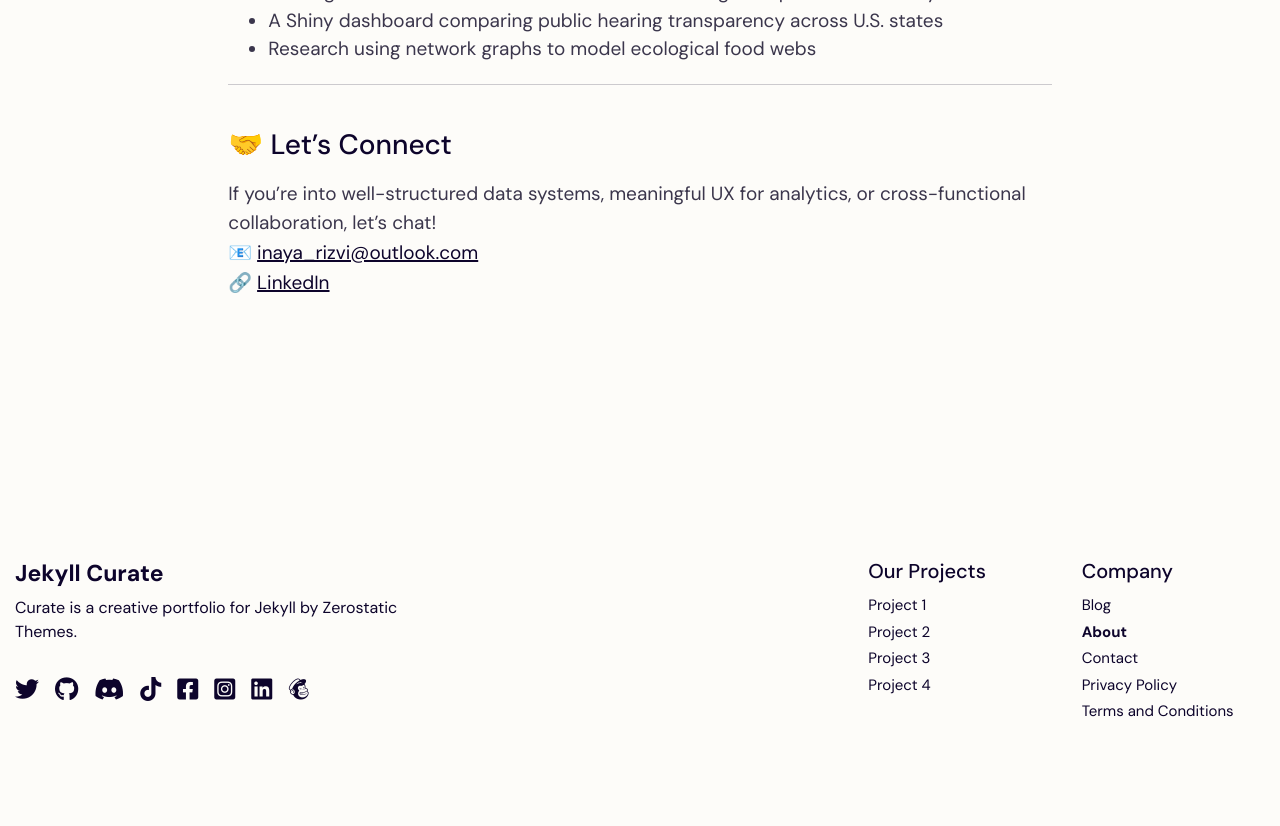
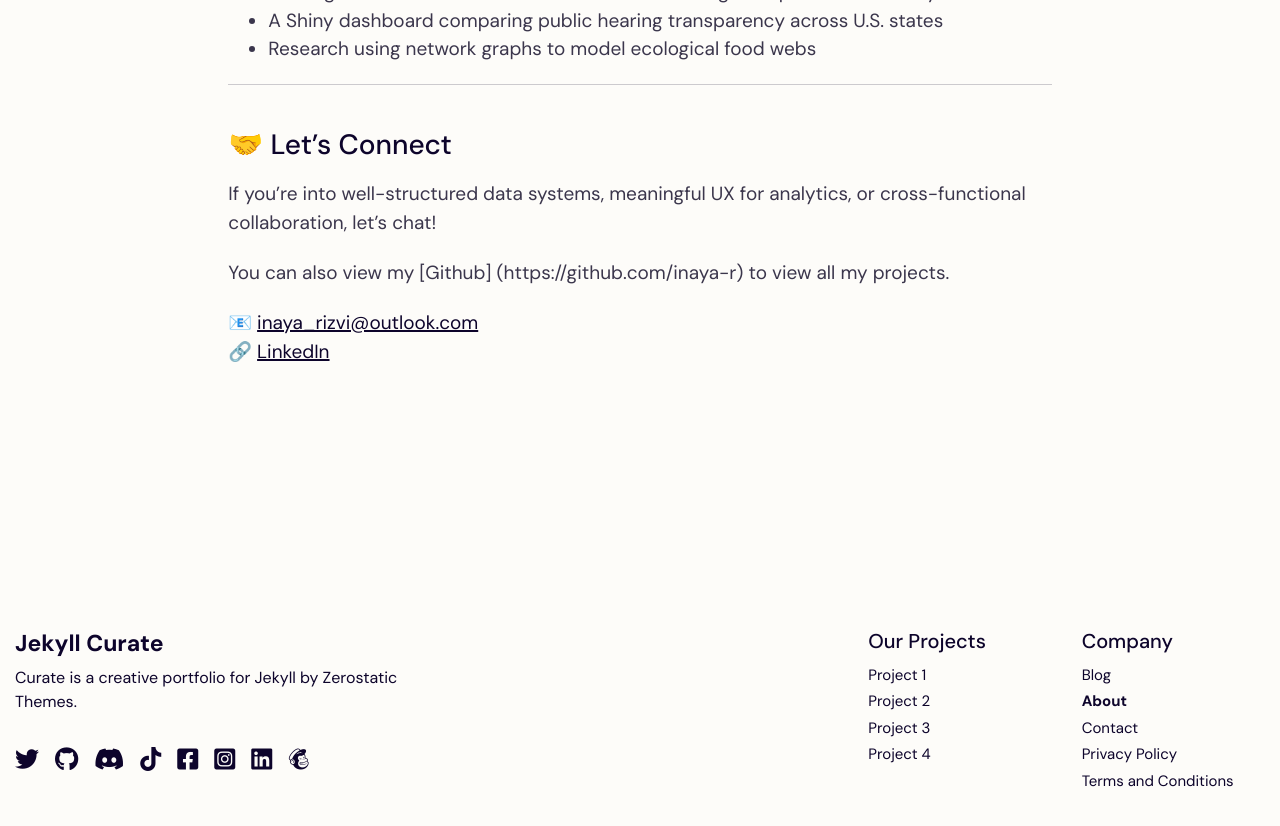
Before and after one commit to inaya-r/inaya-r.github.io, a Jekyll site: the page built from pages/about.md, in a window 1280 px wide and 900 px high, scrolled down 2316 px. Shown: the top 826 px of the window. Built offline with Jekyll 4.4.1, drawn with Linux system fonts in a browser that asks for light colours.

Commit message:
updating about me with github

```diff
--- a/pages/about.md
+++ b/pages/about.md
@@ -51,5 +51,8 @@ Whether it's a SQL query, a Shiny dashboard, or a stakeholder-facing presentatio
 ## 🤝 Let’s Connect
 
 If you're into well-structured data systems, meaningful UX for analytics, or cross-functional collaboration, let’s chat!
+
+You can also view my [Github] (https://github.com/inaya-r) to view all my projects.
+
 📧 [inaya_rizvi@outlook.com](mailto:inaya_rizvi@outlook.com)
 🔗 [LinkedIn](https://www.linkedin.com/in/inaya-rizvi/)
```
